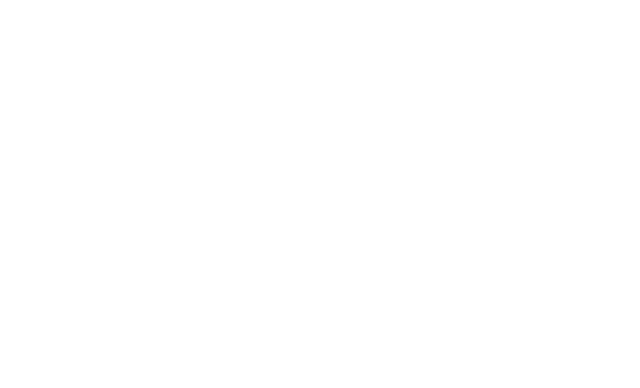
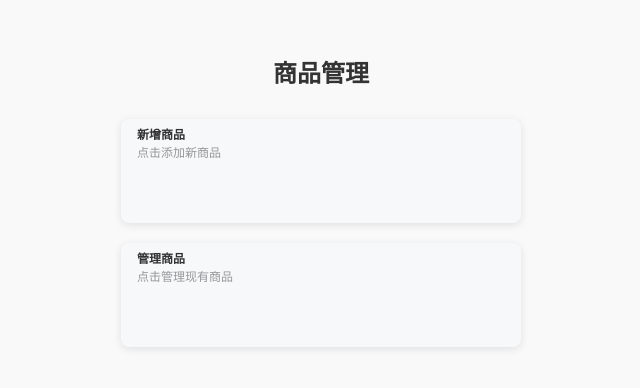
Before and after one commit to star-reader/ChuanzhiCup, a Vue app in the folder front_end/: page /product-list in a window 1280 px wide. Before the commit this address had no page. Shown: the part 204-592 px from the top of the page, without its empty margins (319-959 px from the left). Built offline with nearby package versions, Linux system fonts and the light colour scheme; the HTML template or start-up script is replaced by a standard one.

Commit message:
add manage page

```diff
--- a/front_end/components.d.ts
+++ b/front_end/components.d.ts
@@ -7,9 +7,11 @@
 /* prettier-ignore */
 declare module 'vue' {
   export interface GlobalComponents {
+    ProductList: typeof import('./src/components/ProductManagement/ProductList.vue')['default']
     RouterLink: typeof import('vue-router')['RouterLink']
     RouterView: typeof import('vue-router')['RouterView']
     VanButton: typeof import('vant/es')['Button']
+    VanCard: typeof import('vant/es')['Card']
     VanField: typeof import('vant/es')['Field']
     VanIcon: typeof import('vant/es')['Icon']
   }
--- /dev/null
+++ b/front_end/src/components/ProductManagement/ProductList.vue
@@ -0,0 +1,65 @@
+<template>
+  <div class="product-list-container">
+    <h2>商品管理</h2>
+
+    <van-card
+      class="product-item"
+      @click="addProduct"
+      :title="'新增商品'"
+      :desc="'点击添加新商品'"
+    >
+      <van-button size="small" type="primary" @click.stop="addProduct">添加</van-button>
+    </van-card>
+
+    <van-card
+      class="product-item"
+      @click="manageProducts"
+      :title="'管理商品'"
+      :desc="'点击管理现有商品'"
+    >
+      <van-button size="small" type="info" @click.stop="manageProducts">管理</van-button>
+    </van-card>
+  </div>
+</template>
+
+<script lang="ts" setup>
+const addProduct = () => {
+  // Logic to add a product
+  console.log('新增商品');
+};
+
+const manageProducts = () => {
+  // Logic to manage products
+  console.log('管理商品');
+};
+</script>
+
+<style scoped>
+.product-list-container {
+  display: flex;
+  flex-direction: column;
+  align-items: center;
+  justify-content: center;
+  min-height: 100vh;
+  padding: 0 20px;
+  background-color: #f9f9f9; /* Light background for the container */
+}
+
+h2 {
+  margin-bottom: 20px;
+  color: #333; /* Dark text color for the heading */
+  font-size: 24px; /* Increased font size for better readability */
+}
+
+.product-item {
+  width: 100%; /* Full width for mobile */
+  max-width: 400px; /* Maximum width for larger screens */
+  margin: 10px 0; /* Space between items */
+  border-radius: 8px; /* Rounded corners */
+  box-shadow: 0 2px 8px rgba(0, 0, 0, 0.1); /* Subtle shadow for depth */
+}
+
+.product-item:hover {
+  background-color: #e0f7fa; /* Light blue background on hover */
+}
+</style>
--- a/front_end/src/router/index.ts
+++ b/front_end/src/router/index.ts
@@ -3,6 +3,7 @@
 import ConsumerDistributor from '../layout/ConsumerDistributor.vue'
 import CustomerLogin from '../layout/CustomerLogin.vue'
 import DistributorLogin from '../layout/DistributorLogin.vue'
+import ProductList from '../components/ProductManagement/ProductList.vue'
 
 const routes = [
   {
@@ -25,6 +26,11 @@
     name: 'DistributorLogin',
     component: DistributorLogin,
   },
+  {
+    path: '/product-list',
+    name: 'ProductList',
+    component: ProductList,
+  },
 ]
 
 const router = createRouter({
```
Also changed, not shown: front_end/src/views/ProductManagementView.vue (added, +11 -0 lines), front_end/src/assets/imgs/food-add.png (added), front_end/src/assets/imgs/food-manage.png (added).
